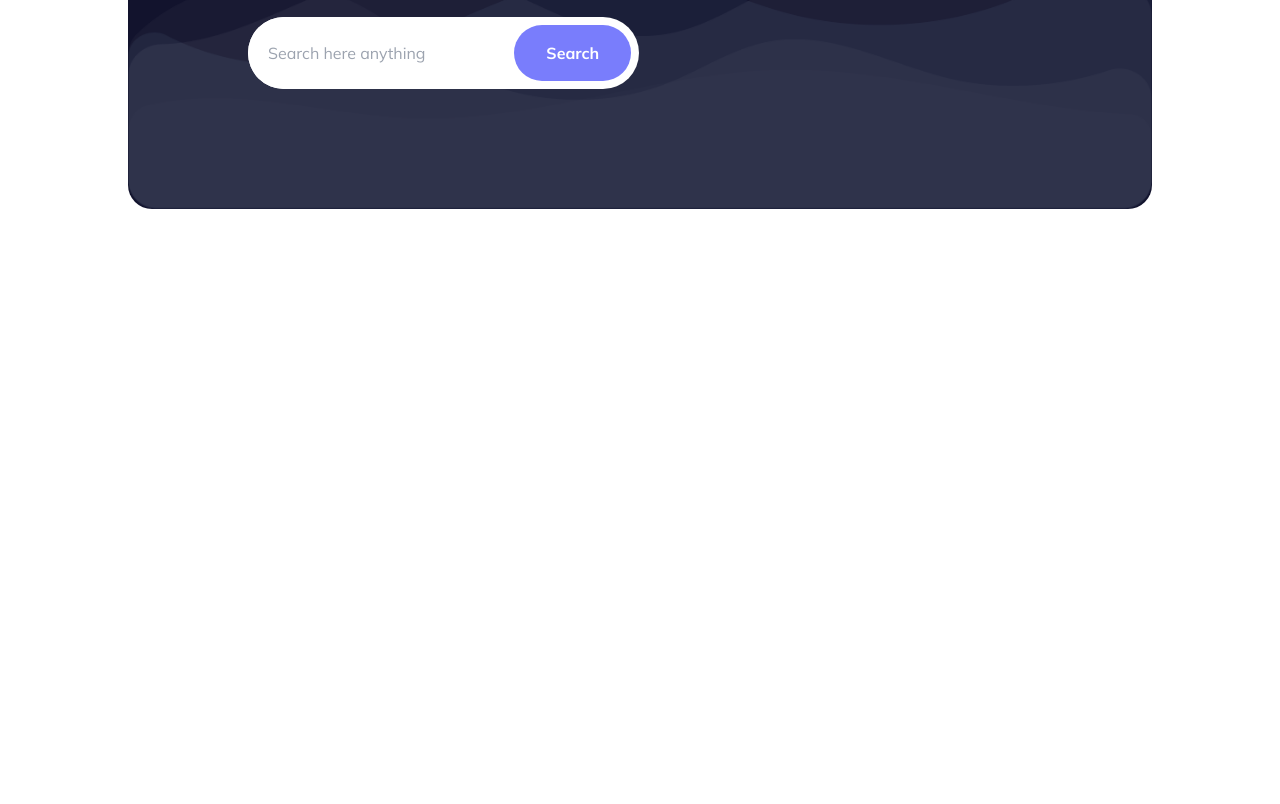
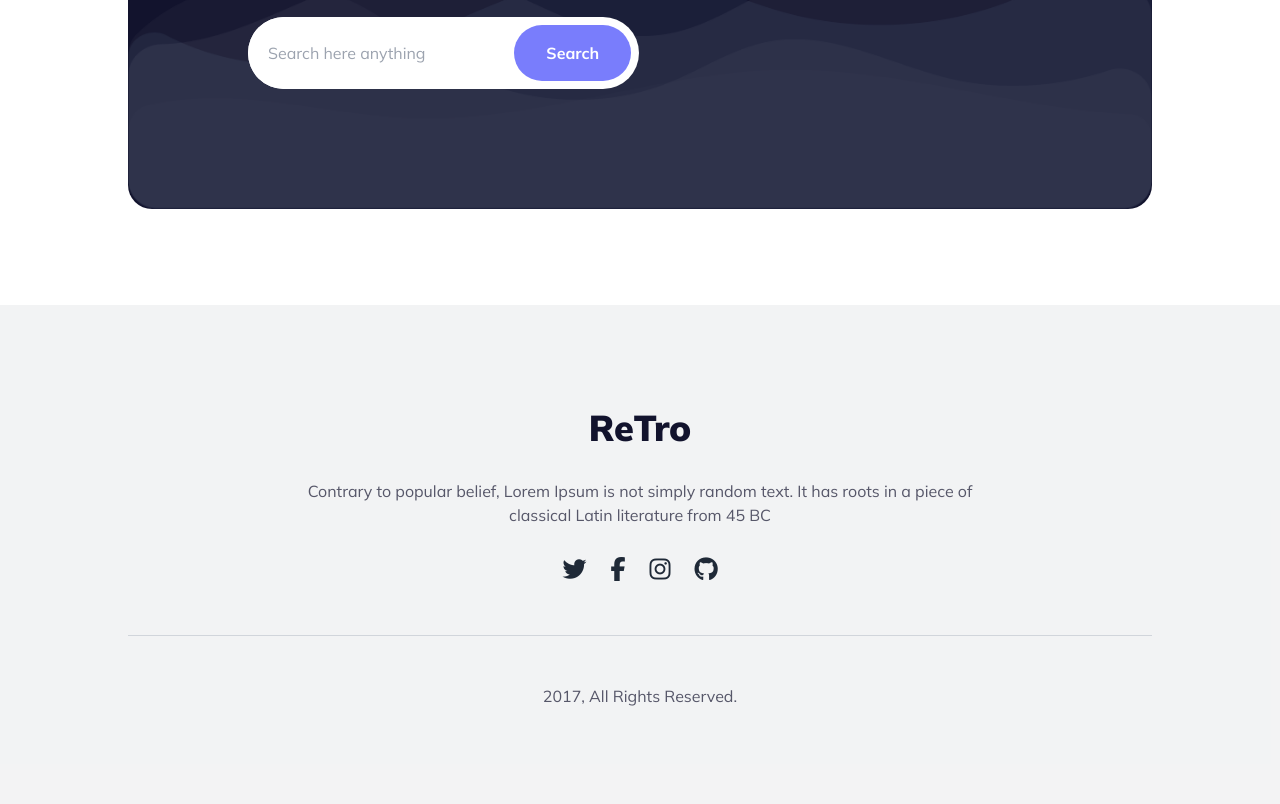
Before and after one commit to Anupam2570632/Flash, a plain HTML site: page index.html in a window 1280 px wide. Shown: the part 761-1565 px from the top of the page. Before the commit the page ends 1018 px from the top, so only its background shows below. Drawn offline with nearby package versions, Linux system fonts and the light colour scheme.

Commit message:
footer section added

```diff
--- a/index.html
+++ b/index.html
@@ -96,8 +96,35 @@
 
     </main>
 
-    <footer>
+    <footer class="bg-[#12132D0D] mt-24">
+        <div class="w-11/12 md:w-4/5 mx-auto py-24 flex flex-col items-center justify-center gap-6">
+            <h1 class="text-[36px] font-black text-[#12132D]">
+                ReTro
+            </h1>
+            <p class="text-[#12132DB2] max-w-[700px] text-center">
+                Contrary to popular belief, Lorem Ipsum is not simply random text. It has roots in a piece of classical Latin literature from 45 BC
+            </p>
+            <ul class="flex text-[24px] gap-6">
+                <li class="hover:cursor-pointer">
+                    <i class="fa-brands fa-twitter"></i>
+                </li>
+                <li class="hover:cursor-pointer">
+                    <i class="fa-brands fa-facebook-f"></i>
+                </li>
+                <li class="hover:cursor-pointer">
+                    <i class="fa-brands fa-instagram"></i>
+                </li>
+                <li class="hover:cursor-pointer">
+                    <i class="fa-brands fa-github"></i>
+                </li>
+            </ul>
+            <div class="h-[1px] w-full bg-gray-300 my-6">
 
+            </div>
+            <p class="text-[#12132DB2]">
+                2017, All Rights Reserved.
+            </p>
+        </div>
     </footer>
 
 
```
